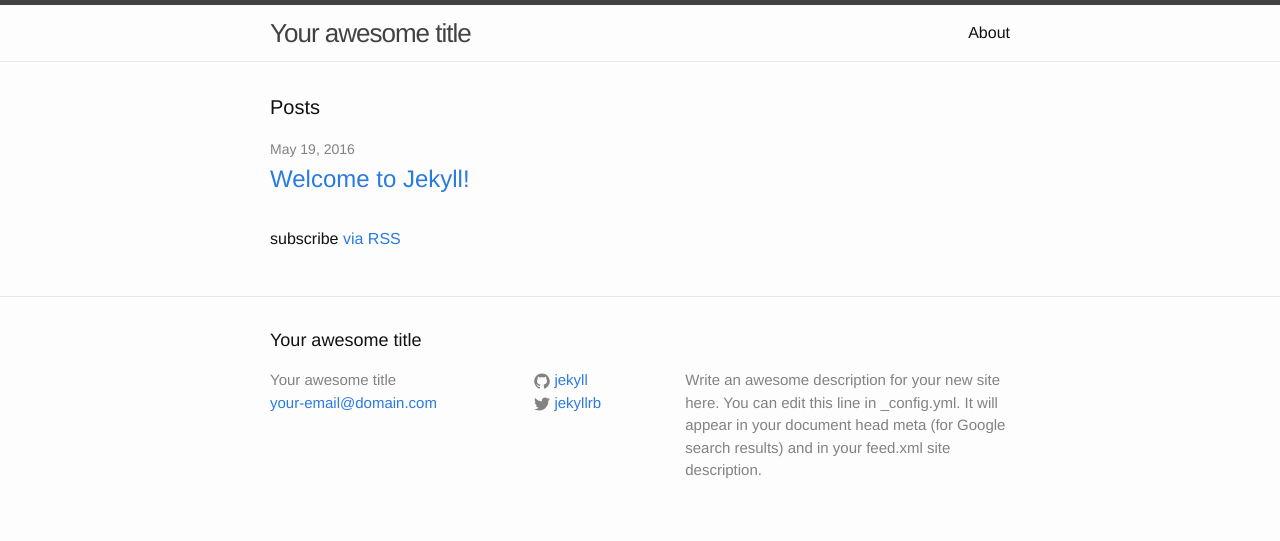
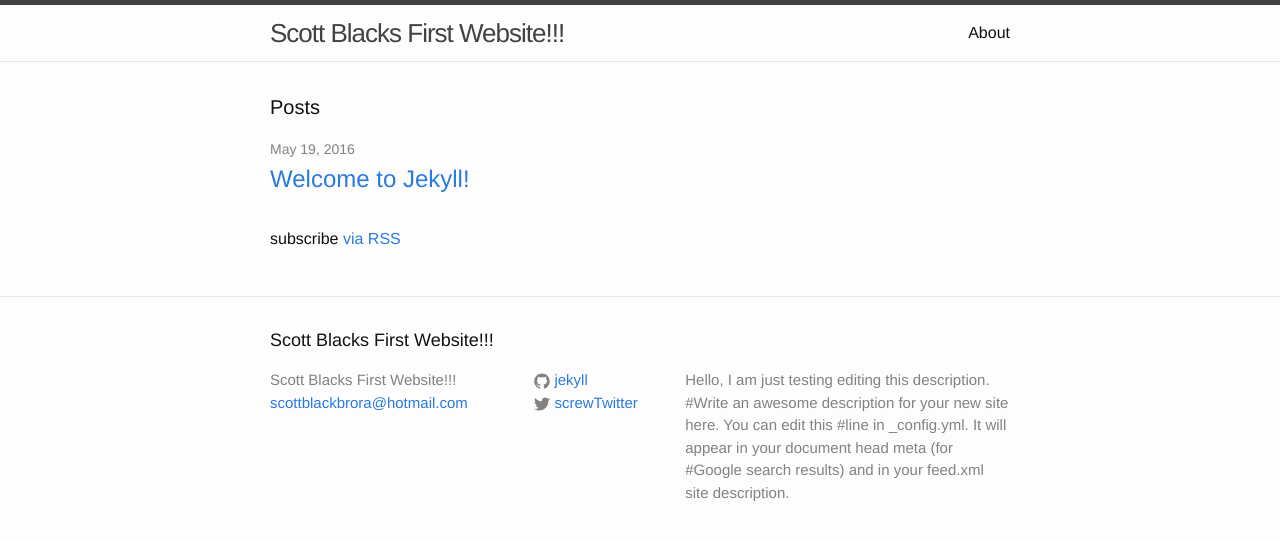
Before and after one commit to scottblackbrora/scottblackbrora.github.io, a Jekyll site: the page built from index.html, in a window 1280 px wide. Shown: the top 541 px of the page. Built offline with Jekyll 4.4.1, drawn with Linux system fonts in a browser that asks for light colours.

Commit message:
Made a few changes to test
undo title and description if something goes wrong

```diff
--- a/_config.yml
+++ b/_config.yml
@@ -6,15 +6,16 @@
 # 'jekyll serve'. If you change this file, please restart the server process.
 
 # Site settings
-title: Your awesome title
-email: your-email@domain.com
+title: Scott Blacks First Website!!!
+email: scottblackbrora@hotmail.com
 description: > # this means to ignore newlines until "baseurl:"
-  Write an awesome description for your new site here. You can edit this
-  line in _config.yml. It will appear in your document head meta (for
-  Google search results) and in your feed.xml site description.
+  Hello, I am just testing editing this description.
+  #Write an awesome description for your new site here. You can edit this
+  #line in _config.yml. It will appear in your document head meta (for
+  #Google search results) and in your feed.xml site description.
 baseurl: "" # the subpath of your site, e.g. /blog
 url: "http://yourdomain.com" # the base hostname & protocol for your site
-twitter_username: jekyllrb
+twitter_username: screwTwitter
 github_username:  jekyll
 
 # Build settings
```
